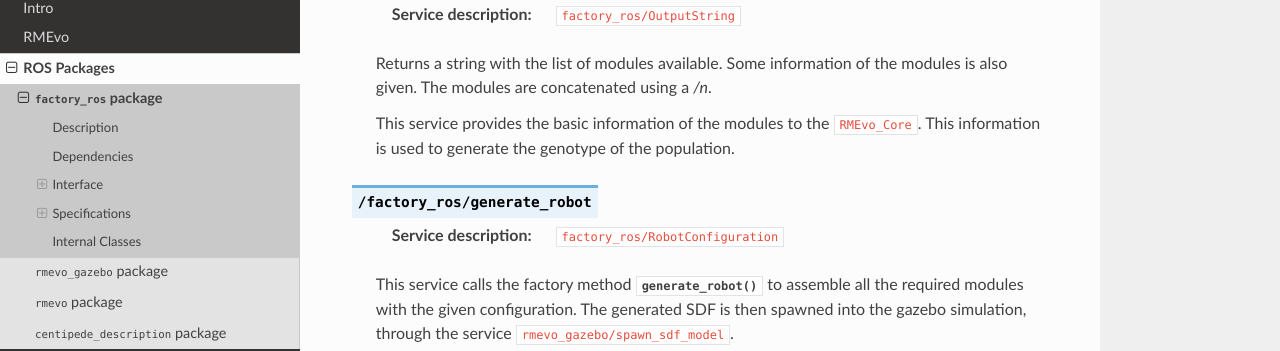
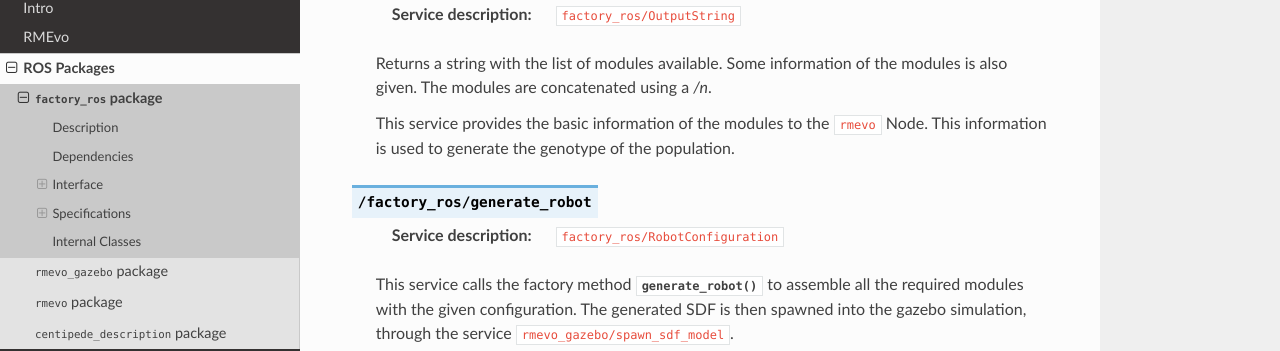
Before and after one commit to aslab/rmevo, a Sphinx documentation site: the page built from docs/sphinx/source/packages/factory_ros.rst, in a window 1280 px wide and 900 px high, scrolled down 1295 px. Shown: the part 144-495 px from the top of the window. Built offline with Sphinx 7.4.7 and the Read the Docs theme 2.0.0, drawn with Linux system fonts in a browser that asks for light colours; cross-references to code outside the pages are shown as plain code; part of the change alters nothing that is shown.

```diff
--- a/docs/sphinx/source/conf.py
+++ b/docs/sphinx/source/conf.py
@@ -15,12 +15,11 @@ import os
 import sys
 # sys.path.insert(0, os.path.abspath('.'))
 sys.path.append(os.path.abspath('../../../src/factory_ros'))
-sys.path.append(os.path.abspath('../../../src/rmevo/pyrmevo'))
+sys.path.append(os.path.abspath('../../../src/rmevo'))
 sys.path.append(os.path.abspath('../../../src/rmevo_gazebo'))
 
 import recommonmark
 from recommonmark.transform import AutoStructify
-
 
 # -- Project information -----------------------------------------------------
 
@@ -69,6 +68,12 @@ pygments_style = 'sphinx'
 
 todo_include_todos = True
 
+autodoc_mock_imports = ["rospy",
+                        "std_srvs",
+                        "gazebo_msgs",
+                        "rmevo",
+                        "factory_ros"]
+
 # -- Options for HTML output -------------------------------------------------
 
 # The theme to use for HTML and HTML Help pages.  See the documentation for
--- a/docs/sphinx/source/packages/factory_ros.rst
+++ b/docs/sphinx/source/packages/factory_ros.rst
@@ -69,7 +69,7 @@ The node starts several services that can be call through ``rosservice``.
   Returns a string with the list of modules available. Some information of the modules is also given.
   The modules are concatenated using a */n*.
 
-  This service provides the basic information of the modules to the :ros:node:`RMEvo_Core`.
+  This service provides the basic information of the modules to the :ros:pkg:`rmevo` Node.
   This information is used to generate the genotype of the population.
 
 
```
